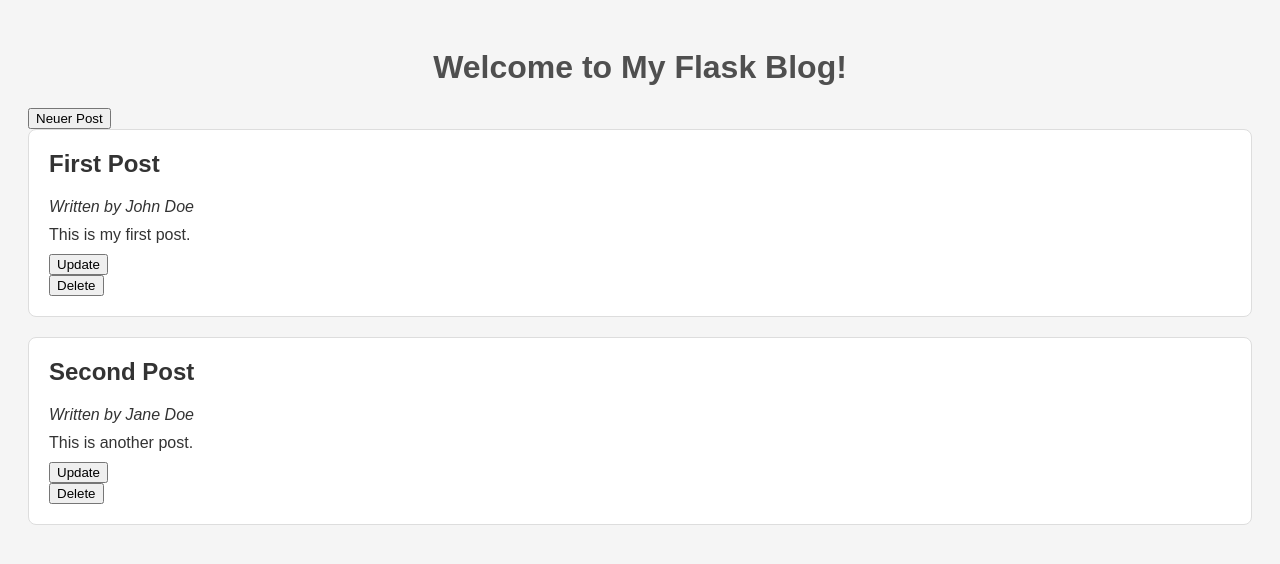
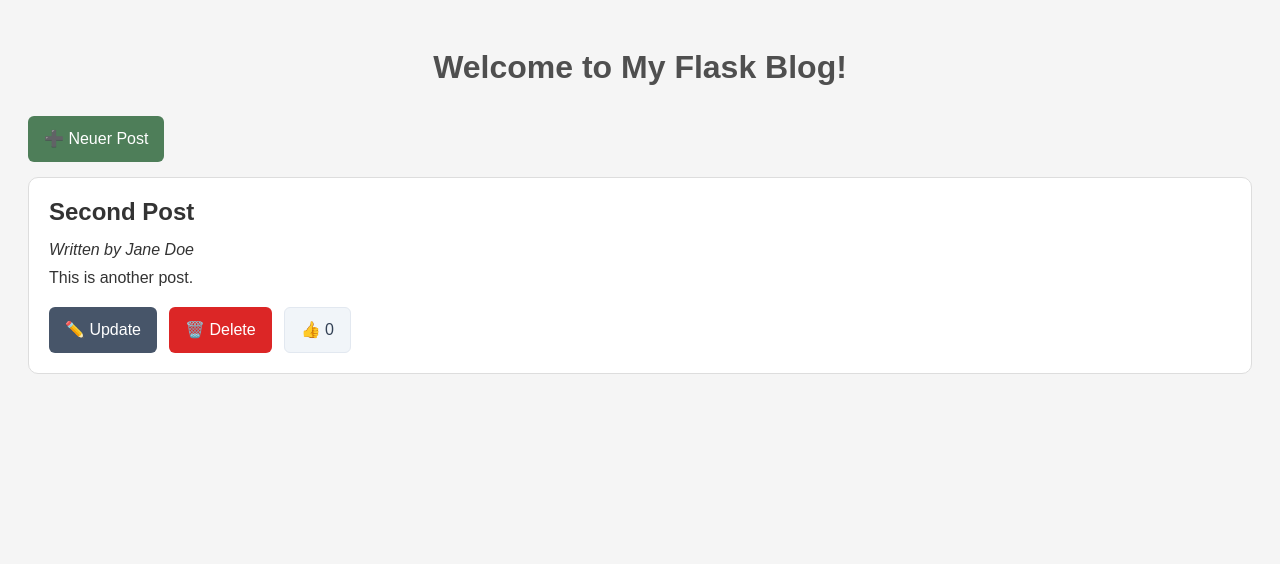
Before and after one commit to eibrahi/Flask_Blog, a Flask app: page / in a window 1280 px wide. Shown: the top 564 px of the page. Run offline with Flask 3, Linux system fonts and the light colour scheme.

Commit message:
Finalize first part

```diff
--- a/app.py
+++ b/app.py
@@ -3,8 +3,8 @@
 app = Flask(__name__)
 
 blog_posts = [
-    {"id": 1, "author": "John Doe", "title": "First Post", "content": "This is my first post."},
-    {"id": 2, "author": "Jane Doe", "title": "Second Post", "content": "This is another post."}
+    {"id": 1, "author": "John Doe", "title": "First Post", "content": "This is my first post.", "likes": 0},
+    {"id": 2, "author": "Jane Doe", "title": "Second Post", "content": "This is another post.", "likes": 0}
     # More blog posts can go here...
 ]
 @app.route("/")
@@ -29,7 +29,8 @@
             "id": new_id,
             "author": new_author,
             "title": new_title,
-            "content": new_content
+            "content": new_content,
+            "likes": 0
         }
         blog_posts.append(new_post)
 
@@ -56,12 +57,23 @@
     if request.method == 'POST':
         for post in blog_posts:
             if post['id'] == post_id:
+                post['author'] = request.form['author']
                 post['title'] = request.form['title']
                 post['content'] = request.form['content']
                 return redirect(url_for('index'))
 
     return "Post not found", 404
 
+@app.route('/like/<int:post_id>', methods=['POST'])
+def like(post_id):
+    for post in blog_posts:
+        if post['id'] == post_id:
+            post['likes'] += 1
+            break
+
+    return redirect(url_for('index'))
+
+
 
 if __name__ == '__main__':
     app.run(host="0.0.0.0", port=5000, debug=True)
--- a/static/style.css
+++ b/static/style.css
@@ -8,20 +8,164 @@
 h1 {
     text-align: center;
     color: #4F4F4F;
+    margin-bottom: 30px;
 }
 
+/* Blog-Post Karte */
 .post {
-    background-color: #FFF;
-    border: 1px solid #DDD;
+    background-color: #FFFFFF;
+    border: 1px solid #DDDDDD;
     padding: 20px;
-    margin-bottom: 20px;
-    border-radius: 8px;
+    margin-bottom: 25px;
+    border-radius: 10px;
 }
 
 .post h2 {
     margin-top: 0;
+    margin-bottom: 15px;
 }
 
 .post p {
     margin: 10px 0;
 }
+
+/* Bereich für Update, Delete und Like */
+.post-actions {
+    display: flex;
+    align-items: center;
+    gap: 12px;
+    margin-top: 20px;
+}
+
+/* Verhindert zusätzliche Abstände durch form */
+.post-actions form {
+    margin: 0;
+}
+
+/* Gemeinsames Button-Design */
+.btn {
+    display: inline-flex;
+    align-items: center;
+    justify-content: center;
+
+    height: 46px;
+    padding: 0 16px;
+
+    border: none;
+    border-radius: 6px;
+
+    font-family: Arial, sans-serif;
+    font-size: 16px;
+    line-height: 1;
+
+    cursor: pointer;
+    text-decoration: none;
+    box-sizing: border-box;
+}
+
+/* Update */
+.update-btn {
+    background-color: #475569;
+    color: #FFFFFF;
+}
+
+/* Delete */
+.delete-btn {
+    background-color: #DC2626;
+    color: #FFFFFF;
+}
+
+/* Like */
+.like-btn {
+    background-color: #F1F5F9;
+    color: #334155;
+    border: 1px solid #E2E8F0;
+}
+
+
+/* Hover-Effekt */
+.btn:hover {
+    opacity: 0.8;
+    transform: translateY(-1px);
+}
+
+/* Klick-Effekt */
+.btn:active {
+    transform: translateY(0);
+}
+
+.new-post-btn {
+    background-color: #4e7e59;
+    color: white;
+}
+
+/* Add- und Update-Seite */
+
+.form-container {
+    max-width: 700px;
+    margin: 50px auto;
+    padding: 35px;
+
+    background-color: #FFFFFF;
+    border: 1px solid #DDDDDD;
+    border-radius: 12px;
+}
+
+.form-container h1 {
+    margin-top: 0;
+    margin-bottom: 30px;
+}
+
+.post-form {
+    display: flex;
+    flex-direction: column;
+    gap: 20px;
+}
+
+.form-group {
+    display: flex;
+    flex-direction: column;
+    gap: 8px;
+}
+
+.form-group label {
+    font-size: 15px;
+    font-weight: bold;
+}
+
+.form-group input,
+.form-group textarea {
+    padding: 12px;
+
+    border: 1px solid #CCCCCC;
+    border-radius: 6px;
+
+    font-family: Arial, sans-serif;
+    font-size: 16px;
+}
+
+.form-group input:focus,
+.form-group textarea:focus {
+    outline: none;
+    border-color: #007BFF;
+}
+
+.form-group textarea {
+    resize: vertical;
+    min-height: 120px;
+}
+
+.form-actions {
+    display: flex;
+    align-items: center;
+    gap: 12px;
+    margin-top: 10px;
+}
+
+.cancel-btn {
+    background-color: #6C757D;
+    color: white;
+}
+.top-actions {
+    margin-bottom: 15px;
+}
--- a/templates/index.html
+++ b/templates/index.html
@@ -8,9 +8,9 @@
 </head>
 <body>
     <h1>Welcome to My Flask Blog!</h1>
-
-    <a href="{{ url_for('add') }}"><button type="button">Neuer Post</button></a>
-
+    <div class="top-actions">
+    <a class="btn new-post-btn" href="{{ url_for('add') }}">➕ Neuer Post</a>
+    </div>
     {% for post in posts %}
     <div class="post">
         <h2>{{ post.title }}</h2>
@@ -19,13 +19,27 @@
 
         <p>{{ post.content }}</p>
 
-        <a href="{{ url_for('update', post_id=post.id) }}">
-        <button type="button">Update</button>
-        </a>
+        <div class="post-actions">
 
-        <form action="{{ url_for('delete', post_id=post.id) }}" method="post">
-        <button type="submit">Delete</button>
-        </form>
+            <a class="btn update-btn"
+               href="{{ url_for('update', post_id=post.id) }}">
+                ✏️ Update
+            </a>
+
+            <form action="{{ url_for('delete', post_id=post.id) }}" method="post">
+                <button class="btn delete-btn" type="submit">
+                    🗑️ Delete
+                </button>
+            </form>
+
+            <form action="{{ url_for('like', post_id=post.id) }}" method="post">
+                <button class="btn like-btn" type="submit">
+                    👍 {{ post.likes }}
+                </button>
+            </form>
+
+        </div>
+
     </div>
     {% endfor %}
 </body>
```
Also changed, not shown: templates/add.html (+53 -10 lines), templates/update.html (+40 -9 lines).
